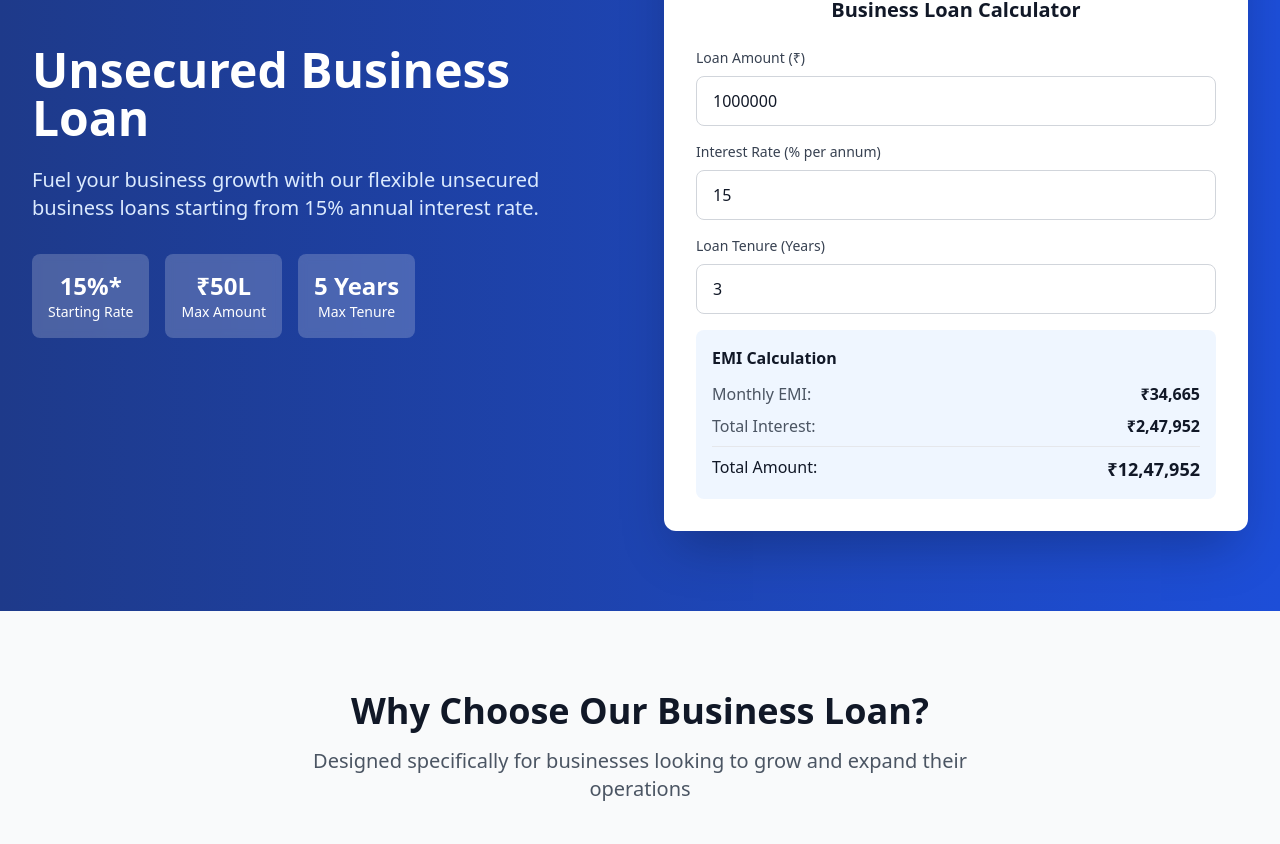
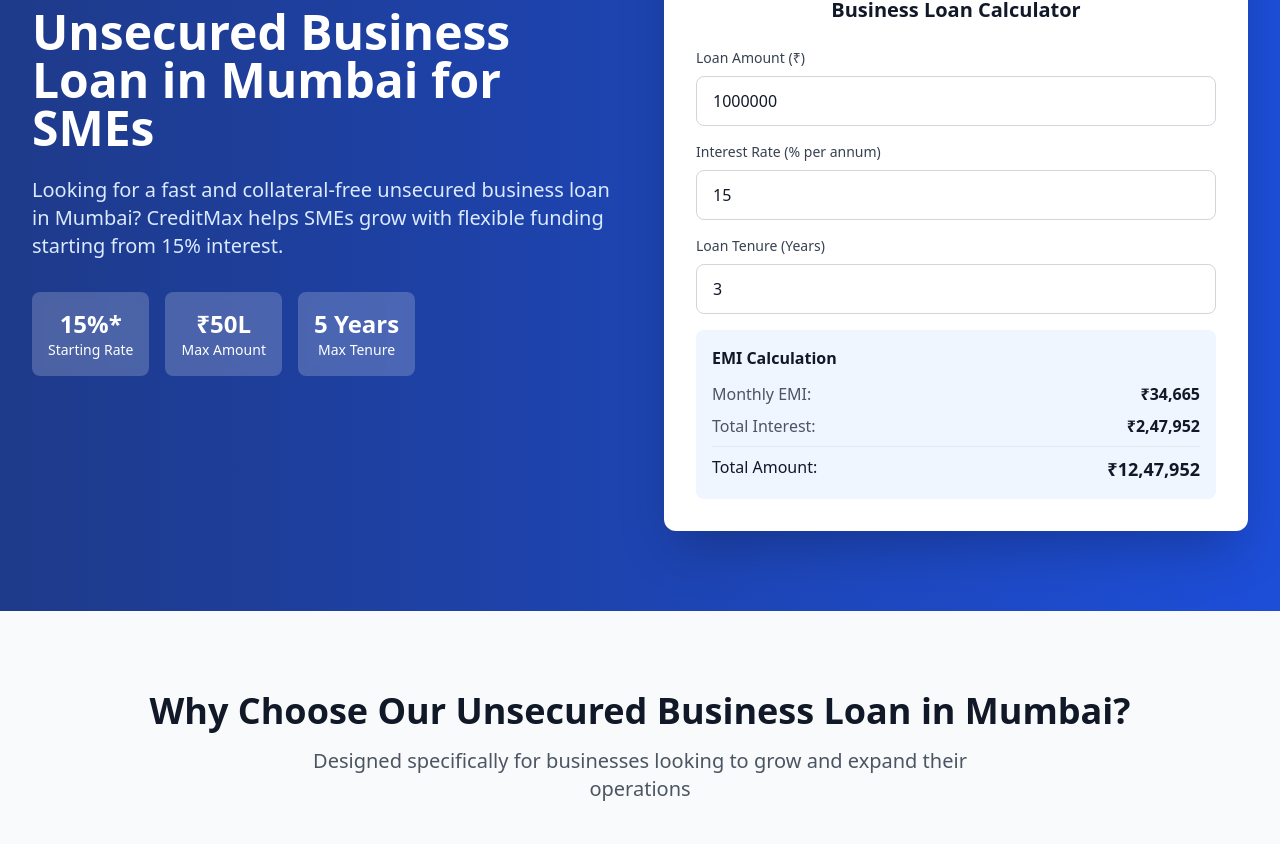
Before and after one commit to hitaksha/creditmax, a React (Vite) app: page /business-loan in a window 1280 px wide. Shown: the part 296-1140 px from the top of the page. Built offline with nearby package versions, Linux system fonts and the light colour scheme.

Commit message:
Updated BusinessLoan page with SEO-optimized content for Unsecured Business Loan in Mumbai

```diff
--- a/package.json
+++ b/package.json
@@ -15,7 +15,8 @@
     "react": "^18.3.1",
     "react-dom": "^18.3.1",
     "react-floating-whatsapp": "^5.0.8",
-    "react-router-dom": "^7.6.3"
+    "react-router-dom": "^7.6.3",
+    "sitemap": "^8.0.0"
   },
   "devDependencies": {
     "@eslint/js": "^9.9.1",
--- a/src/pages/BusinessLoan.tsx
+++ b/src/pages/BusinessLoan.tsx
@@ -2,6 +2,7 @@ import React from 'react';
 import { TrendingUp, CheckCircle, Clock, Shield, ArrowRight } from 'lucide-react';
 import ContactForm from '../components/ContactForm';
 import EMICalculator from '../components/EMICalculator';
+import { Helmet } from 'react-helmet';
 
 const BusinessLoan: React.FC = () => {
   const features = [
@@ -46,17 +47,25 @@ const BusinessLoan: React.FC = () => {
 
   return (
     <div className="min-h-screen bg-gray-50">
+      <Helmet>
+        <title>Unsecured Business Loan in Mumbai | CreditMax</title>
+        <meta
+          name="description"
+          content="Apply for unsecured business loans in Mumbai with CreditMax. Quick approval, no collateral, and expert support for SMEs across India."
+        />
+      </Helmet>
+
       {/* Hero Section */}
       <section className="bg-gradient-to-r from-blue-900 to-blue-700 text-white py-20">
         <div className="max-w-7xl mx-auto px-4 sm:px-6 lg:px-8">
           <div className="grid grid-cols-1 lg:grid-cols-2 gap-12 items-center">
             <div>
               <h1 className="text-4xl md:text-5xl font-bold mb-6">
-                Unsecured Business Loan
+                Unsecured Business Loan in Mumbai for SMEs
               </h1>
               <p className="text-xl mb-8 text-blue-100">
-                Fuel your business growth with our flexible unsecured business loans
-                starting from 15% annual interest rate.
+                Looking for a fast and collateral-free unsecured business loan in Mumbai?
+                CreditMax helps SMEs grow with flexible funding starting from 15% interest.
               </p>
               <div className="flex flex-col sm:flex-row gap-4 mb-8">
                 <div className="bg-white/20 backdrop-blur-sm rounded-lg p-4 text-center">
@@ -99,7 +108,7 @@ const BusinessLoan: React.FC = () => {
         <div className="max-w-7xl mx-auto px-4 sm:px-6 lg:px-8">
           <div className="text-center mb-16">
             <h2 className="text-3xl md:text-4xl font-bold text-gray-900 mb-4">
-              Why Choose Our Business Loan?
+              Why Choose Our Unsecured Business Loan in Mumbai?
             </h2>
             <p className="text-xl text-gray-600 max-w-2xl mx-auto">
               Designed specifically for businesses looking to grow and expand their operations
@@ -191,7 +200,7 @@ const BusinessLoan: React.FC = () => {
                 Ready to Grow Your Business?
               </h2>
               <p className="text-xl text-gray-600 mb-8">
-                Apply for a business loan today and take your business to the next level.
+                Based in Mumbai? Apply for an unsecured business loan today and take your business to the next level.
                 Our experts will help you choose the best loan option for your needs.
               </p>
               <div className="space-y-6">
@@ -230,6 +239,11 @@ const BusinessLoan: React.FC = () => {
           </div>
         </div>
       </section>
+
+      {/* Hidden SEO Keywords */}
+      <div className="hidden">
+        unsecured business loan in Mumbai, SME funding Mumbai, collateral-free business loan, business finance Mumbai
+      </div>
     </div>
   );
 };
```
Also changed, not shown: generate-sitemap.js (added, +23 -0 lines), 1 other file (tests, documents, lock files or other folders).
